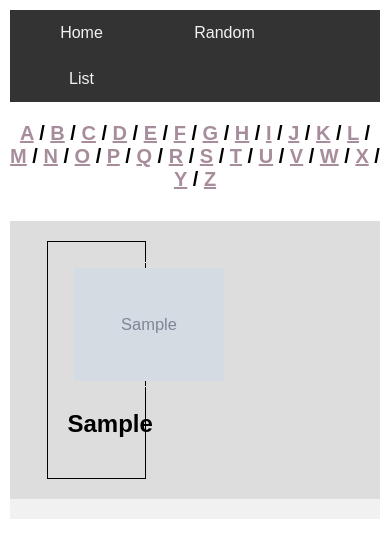
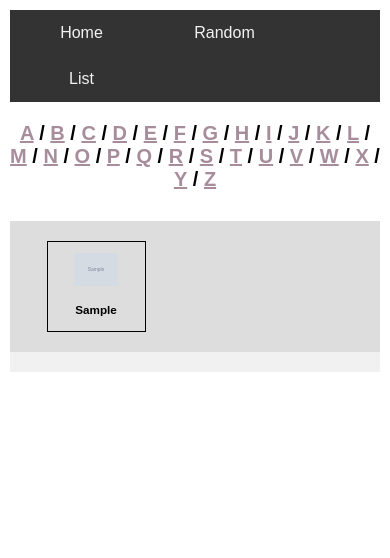
Before and after one commit to brandonbk125/flask-project, a Flask app: page /browse/1 in a window 390 px wide. Shown: the top 558 px of the page. Run offline with Flask 2, Linux system fonts and the light colour scheme; grey boxes marked "Sample" are stand-in pictures; a database or web service that is not in the repository returns one stand-in record (values such as "Sample title"); data that the repository does not hold is empty.

Commit message:
dynamic sizing
added dynamic sizing for some elements (img and grid mainly) because when deployed it looked horrible on a mobile browser. looks much better now though.

```diff
--- a/static/styles/style.css
+++ b/static/styles/style.css
@@ -16,7 +16,7 @@ img{
     border: 1px solid #ddd;
     border-radius: 4px;
     padding: 5px;
-    width: 150px;
+    max-width: 50%;
 }
 
 /* Style the top navigation bar */
@@ -68,6 +68,7 @@ img{
 .grid-container {
     display: grid;
     grid-template-columns: 30% 30% 30%;
+    grid-template-rows: auto auto auto;
     justify-content: center;
     background-colour: #ddd;
     padding: 10px;
@@ -76,8 +77,10 @@ img{
 .grid-item {
     background-color: #ddd;
     border: 1px solid #000;
-    padding: 20px;
+    padding: 5px;
     text-align: center;
+    font-size: 15px;
+    font-size: 2vw;
 }
 
 /* Style the centre headings */
```
